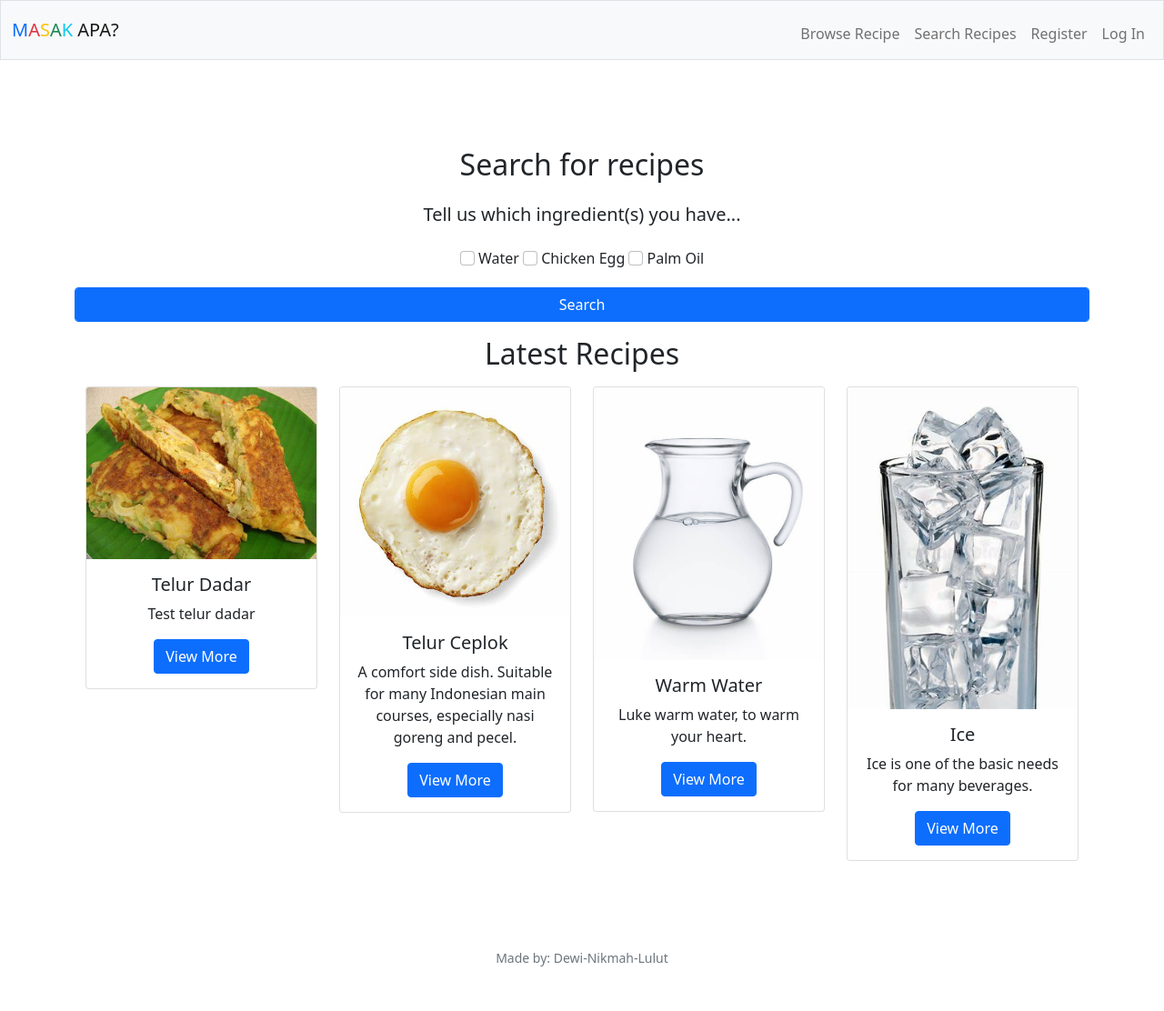
After one commit to listyantidewi1/masak-apa-v2, a Flask app: page /recipe/search in a window 1280 px wide. The commit adds this page. Shown: the whole page at 91% size. Run offline with Flask 2, Linux system fonts and the light colour scheme; some libraries are stand-ins or nearby versions.

Commit message:
implemented public browse recipe and search recipe by ingredients

```diff
--- a/app.py
+++ b/app.py
@@ -361,6 +361,37 @@ def users():
 def admin_profile():
     return apology("Bagian profile belum dikerjain?", 403)
 
+@app.route("/recipe/search", methods=["GET", "POST"])
+def recipe_search():
+    global search_result
+    if request.method == "GET":
+        ingredients = db.execute("select * from ingredients")
+        latest_recipes = db.execute("select recipes.id, recipes.name as recipe_name, recipes.image, recipes.description, recipe_ingredients.qty, instructions.instructions, units.name as unit_name from recipes inner join recipe_ingredients on recipes.id = recipe_ingredients.recipe_id inner join ingredients on recipe_ingredients.ingredients_id = ingredients.id inner join units on recipe_ingredients.unit_id = units.id inner join instructions on recipes.id = instructions.recipe_id group by recipes.id order by recipes.created_at desc limit 4")
+        # global search_result
+        search_result.clear()
+        return render_template("search_recipes.html", ingredients=ingredients, latest_recipes=latest_recipes)
+    elif request.method == "POST":
+        if not request.form.get("ingredients"):
+            return apology("pilih dulu minimal 1 ingredients")
+        keywords = request.form.getlist("ingredients")
+        print(keywords)
+        where_clause = ""
+        for i in range(1, len(keywords)):
+            where_clause += " or recipe_ingredients.ingredients_id = " + keywords[i]
+        where_clause = "where recipe_ingredients.ingredients_id = " +keywords[0] + where_clause
+        print(where_clause)
+
+        # results = list()
+        results = db.execute("select recipes.id, recipes.name as recipe_name, recipes.image, recipes.description, recipe_ingredients.qty, instructions.instructions, units.name as unit_name from recipes inner join recipe_ingredients on recipes.id = recipe_ingredients.recipe_id inner join ingredients on recipe_ingredients.ingredients_id = ingredients.id inner join units on recipe_ingredients.unit_id = units.id inner join instructions on recipes.id = instructions.recipe_id "+ where_clause + " group by recipes.id")
+            # results.append(result)
+        print(results)
+
+        search_result = results
+        prompt ="Here are some recipes for you!"
+        return render_template("search_result.html", results=results, prompt=prompt)
+
+
+
 @app.route("/dashboard", methods=["GET", "POST"])
 @login_required
 def user_dashboard():
@@ -408,6 +439,12 @@ def show_recipe(id):
     units = db.execute("select * from recipe_ingredients inner join units on recipe_ingredients.unit_id = units.id where recipe_id = ?", id)
     is_search = len(search_result)
     return render_template("show_recipe.html", is_search=is_search, results=search_result, recipe=recipe, ingredients=ingredients, instructions=instructions, units=units)
+
+@app.route("/recipe/show/all", methods=["GET", "POST"])
+def show_recipes():
+    if request.method == "GET":
+        recipes = db.execute("select recipes.id, recipes.name as recipe_name, recipes.image, recipes.description, recipe_ingredients.qty, instructions.instructions, units.name as unit_name from recipes inner join recipe_ingredients on recipes.id = recipe_ingredients.recipe_id inner join ingredients on recipe_ingredients.ingredients_id = ingredients.id inner join units on recipe_ingredients.unit_id = units.id inner join instructions on recipes.id = instructions.recipe_id group by recipes.id order by recipes.created_at desc")
+        return render_template("show_recipes.html", recipes=recipes)
 
 
 @app.route('/', methods=["GET"])
--- a/templates/layout.html
+++ b/templates/layout.html
@@ -31,7 +31,8 @@
                 <div class="collapse navbar-collapse" id="navbar">
                     {% if session["user_id"] %}
                         <ul class="navbar-nav me-auto mt-2">
-                            <li class="nav-item"><a class="nav-link" href="/browse">Browse Recipe</a></li>
+                            <li class="nav-item"><a class="nav-link" href="/dashboard">Dashboard</a></li>
+                            <li class="nav-item"><a class="nav-link" href="/recipe/show/all">Browse Recipe</a></li>
                             <li class="nav-item"><a class="nav-link" href="/add">Submit Recipe</a></li>
                             <li class="nav-item"><a class="nav-link" href="/profile">Profile</a></li>
 
@@ -41,6 +42,8 @@
                         </ul>
                     {% else %}
                         <ul class="navbar-nav ms-auto mt-2">
+                            <li class="nav-item"><a class="nav-link" href="/recipe/show/all">Browse Recipe</a></li>
+                            <li class="nav-item"><a class="nav-link" href="/recipe/search">Search Recipes</a></li>
                             <li class="nav-item"><a class="nav-link" href="/register">Register</a></li>
                             <li class="nav-item"><a class="nav-link" href="/login">Log In</a></li>
                         </ul>
--- /dev/null
+++ b/templates/search_recipes.html
@@ -0,0 +1,62 @@
+{% extends "layout.html" %} {% block title %} Home {% endblock %} {%
+    block main %} {% with messages = get_flashed_messages() %} {% if messages %}
+    <ul class="flashes">
+      {% for message in messages %} {% endfor %}
+    </ul>
+    {% endif %} {% endwith %}
+
+    <div class="container mt-5">
+      <div class="row">
+        <h2 class="text-center">Search for recipes</h2>
+        <h5 class="text-center mt-3">Tell us which ingredient(s) you have...</h5>
+        <form action="/recipe/search" method="post" enctype="multipart/form-data">
+          <div class="col-md-12 mt-3">
+            {% for ingredient in ingredients %}
+            <input
+              type="checkbox"
+              name="ingredients"
+              id="ingredient"
+              value="{{ ingredient['id'] }}"
+              class="form-check-input mb-2"
+            />
+            <label class="form-check-label" for="ingredient">
+              {{ ingredient['name'] }}</label
+            >
+            {% endfor %}
+          </div>
+          <div class="form-group mt-3">
+            <button
+              class="btn btn-primary form-control"
+              type="submit"
+              value="submit"
+            >
+              Search
+            </button>
+          </div>
+        </form>
+      </div>
+      <div class="container-lg mt-3">
+        <h2>Latest Recipes</h2>
+        <div class="row mt-2">
+          {% for latest_recipe in latest_recipes %}
+          <div class="col-lg-3 mt-2">
+            <div class="card" style="width: 100%">
+              <img
+                src="/static/uploads/{{ latest_recipe['image'] }}"
+                class="card-img-top card-size"
+                alt="IoT course thumbnail"
+              />
+              <div class="card-body">
+                <h5 class="card-title">{{ latest_recipe["recipe_name"] }}</h5>
+                <p class="card-text">{{ latest_recipe["description"] }}</p>
+                <a href="/recipe/show/{{ latest_recipe['id'] }}" class="btn btn-primary">View More</a>
+              </div>
+            </div>
+          </div>
+          {% endfor %}
+        </div>
+        <div class="spacing p-4"></div>
+      </div>
+    </div>
+
+    {% endblock %}
--- a/templates/search_result.html
+++ b/templates/search_result.html
@@ -9,7 +9,11 @@ block main %} {% with messages = get_flashed_messages() %} {% if messages %}
     {% if results %}
     <h4 class="text-center" style="display: inline">{{ prompt }}</h4>
     <p class="my-3" style="display: inline">
+      {% if session["user_id"] %}
       <a href="/dashboard">Back to dashboard</a>
+      {% else %}
+      <a href="/">Back to home</a>
+      {% endif %}
     </p>
     {% endif %} {% for result in results %}
     <div class="col-md-6 mt-3">
```
Also changed, not shown: templates/index.html (+6 -9 lines), templates/show_recipes.html (added, +28 -0 lines), 2 other files.
